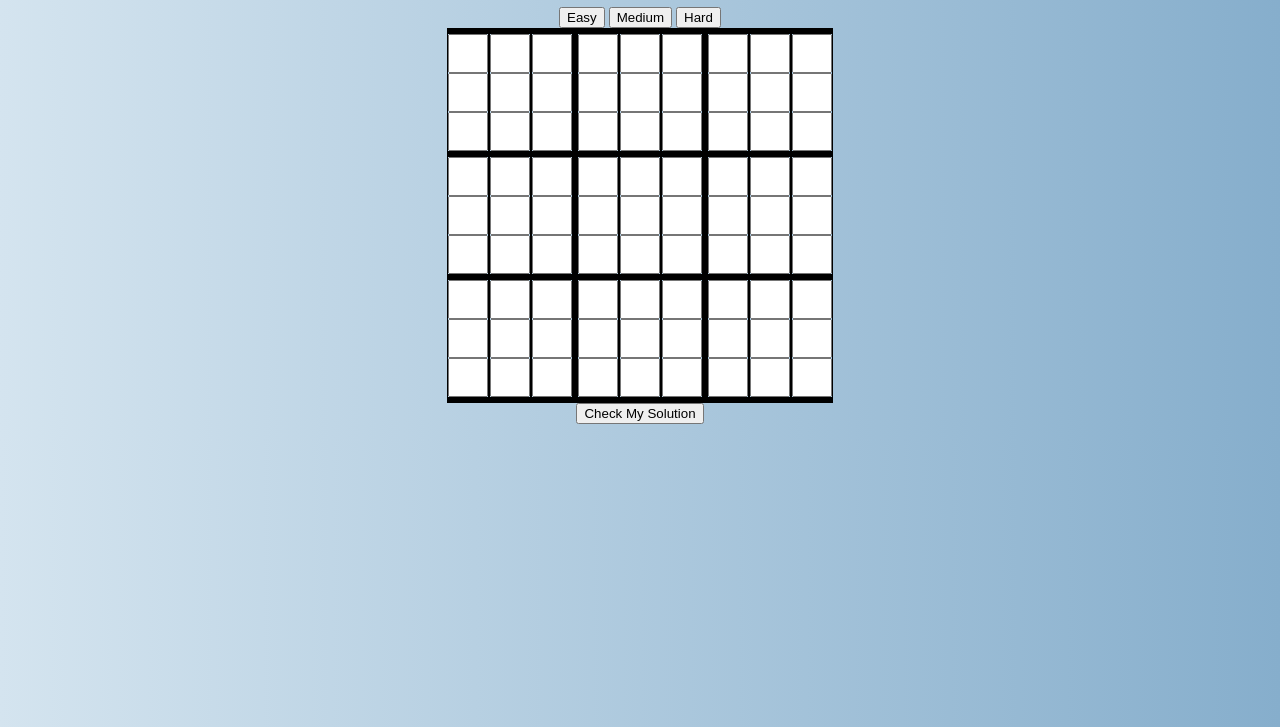
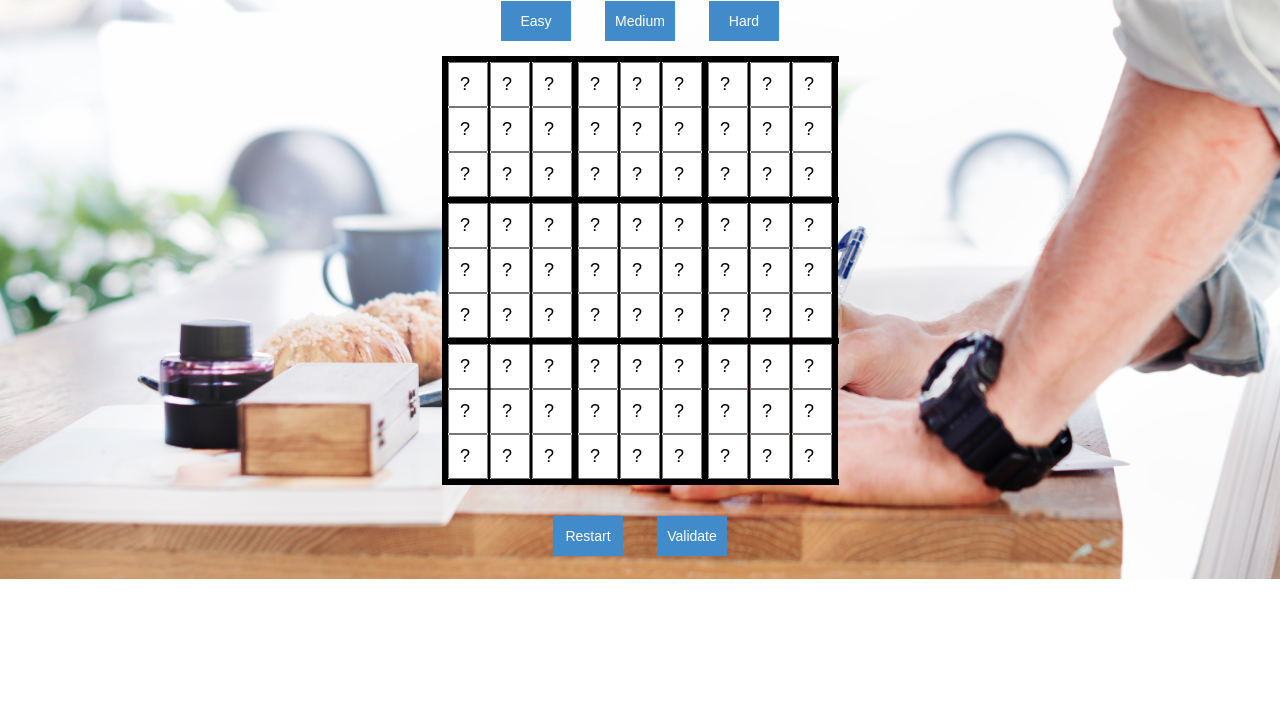
Before and after one commit to AroniasPrenovost/sudoku, a plain HTML site: page index.html in a window 1280 px wide. Shown: the part 73-800 px from the top of the page. Drawn offline with nearby package versions, Linux system fonts and the light colour scheme.

Commit message:
added entry parameters, reset buttons and general functionality

```diff
--- a/index.css
+++ b/index.css
@@ -1,14 +1,31 @@
 /* body */
 body {
-background: rgba(212,228,239,1);
-background: -moz-linear-gradient(left, rgba(212,228,239,1) 0%, rgba(134,174,204,1) 100%);
-background: -webkit-gradient(left top, right top, color-stop(0%, rgba(212,228,239,1)), color-stop(100%, rgba(134,174,204,1)));
-background: -webkit-linear-gradient(left, rgba(212,228,239,1) 0%, rgba(134,174,204,1) 100%);
-background: -o-linear-gradient(left, rgba(212,228,239,1) 0%, rgba(134,174,204,1) 100%);
-background: -ms-linear-gradient(left, rgba(212,228,239,1) 0%, rgba(134,174,204,1) 100%);
-background: linear-gradient(to right, rgba(212,228,239,1) 0%, rgba(134,174,204,1) 100%);
-filter: progid:DXImageTransform.Microsoft.gradient( startColorstr='#d4e4ef', endColorstr='#86aecc', GradientType=1 );
-text-align: center
+  background-image: url("desk.jpg");
+    background-repeat: no-repeat;
+  background-size:cover;
+  text-align: center;
+}
+
+h1 {
+  margin-bottom:1px;
+}
+
+button {
+    background: #428BCA;
+    color: #fff;
+    font-family: Sans-serif;
+    font-size: 14px;
+    height: 40px;
+    width: 70px;
+    line-height: 20px;
+    margin:15px 15px;
+    text-align: center;
+    border: 0;
+    transition: all 0.3s ease 0s;
+}
+
+button:hover {
+  background: #3071A9
 }
 
 .divTable{
@@ -18,6 +35,10 @@ text-align: center
 input {
   padding:10px;
   width:16px;
+  font-size: 18px
+}
+input[type=text]:focus {
+  outline:none;
 }
 
 .divTableRow {
@@ -38,23 +59,36 @@ input {
 .divTableCell:nth-child(3), .divTableHead {
   border-right: 3px solid black;
 }
+.divTableCell:nth-child(6), .divTableHead {
+  border-right: 3px solid black;
+}
+.divTableCell:nth-child(9), .divTableHead {
+  border-right: 6px solid black;
+}
+.divTableCell:nth-child(1), .divTableHead {
+  border-left: 6px solid black;
+}
 .divTableCell:nth-child(4), .divTableHead {
   border-left: 3px solid black;
 }
-.divTableCell:nth-child(6), .divTableHead {
-  border-right: 3px solid black;
-}
+
 .divTableCell:nth-child(7), .divTableHead {
   border-left: 3px solid black;
 }
 
-
 .spacer {
-  width:920%;
+  width:844%;
 height:6px;
   background-color: black;
 }
 
+.vertspacer {
+  height:500px;
+  background-color:black;
+  width:6px;
+  float:left;
+  margin-right:10px;
+}
 
 .divTableHeading {
   background-color: #EEE;
--- a/index.html
+++ b/index.html
@@ -6,161 +6,130 @@
   <meta name="viewport" content="width=device-width, initial-scale=1">
   <meta name="keywords" content="">
   <meta name="description" content="">
-  <title>| Daily Sudoku Trainer</title>
-  <!-- stylesheet css -->
+  <title>| Sudoku Trainer</title>
   <link rel="stylesheet" href="index.css">
   <!-- google web font css -->
   <link href='http://fonts.googleapis.com/css?family=Raleway:400,300,600,700' rel='stylesheet' type='text/css'>
 </head>
 <body>
-  <div id="center-form">
   <h1>Sudoku Trainer</h1>
   <button type="button" id="myBtn1">Easy</button>
   <button type="button" id="myBtn2">Medium</button>
   <button type="button" id="myBtn3">Hard</button>
-    <script type="text/javascript">
-      document.getElementById('myBtn1').onclick = function() {
-        document.getElementById("inp1").value = "5";
-        document.getElementById('inp1').readOnly = true;
-        document.getElementById("inp6").value = "8";
-        document.getElementById('inp6').readOnly = true;
-        document.getElementById("inp32").value = "8";
-        document.getElementById('inp32').readOnly = true;
-        document.getElementById("inp33").value = "8";
-        document.getElementById('inp33').readOnly = true;
-        document.getElementById("inp71").value = "8";
-        document.getElementById('inp71').readOnly = true;
-        document.getElementById("inp59").value = "8";
-        document.getElementById('inp59').readOnly = true;
-      }
-      document.getElementById('myBtn2').onclick = function() {
-        document.getElementById("inp1").value = "5";
-        document.getElementById('inp1').readOnly = true;
-        document.getElementById("inp6").value = "8";
-        document.getElementById('inp6').readOnly = true;
-        document.getElementById("inp32").value = "8";
-        document.getElementById('inp32').readOnly = true;
-        document.getElementById("inp33").value = "8";
-        document.getElementById('inp33').readOnly = true;
-        document.getElementById("inp71").value = "8";
-        document.getElementById('inp71').readOnly = true;
-        document.getElementById("inp59").value = "8";
-        document.getElementById('inp59').readOnly = true;
-      }
-    </script>
-    <form>
+  <form id="myForm">
     <div class="divTable" style="width: 8%;">
       <div class="divTableBody">
         <div class="spacer"></div>
         <div class="divTableRow">
-            <div class="divTableCell"><input id="inp1" type="text"></div>
-            <div class="divTableCell"><input id="inp2" type="text"></div>
-            <div class="divTableCell"><input id="inp3" type="text"></div>
-            <div class="divTableCell"><input id="inp4" type="text"></div>
-            <div class="divTableCell"><input id="inp5" type="text"></div>
-            <div class="divTableCell"><input id="inp6" type="text"></div>
-            <div class="divTableCell"><input id="inp7" type="text"></div>
-            <div class="divTableCell"><input id="inp8" type="text"></div>
-            <div class="divTableCell"><input id="inp9" type="text"></div>
+        <div class="divTableCell"><input id="inp1" class="nmbonly" type="text"></div>
+          <div class="divTableCell"><input id="inp2" class="nmbonly" type="text"></div>
+          <div class="divTableCell"><input id="inp3" class="nmbonly" type="text"></div>
+          <div class="divTableCell"><input id="inp4" class="nmbonly" type="text"></div>
+          <div class="divTableCell"><input id="inp5" class="nmbonly" type="text"></div>
+          <div class="divTableCell"><input id="inp6" class="nmbonly" type="text"></div>
+          <div class="divTableCell"><input id="inp7" class="nmbonly" type="text"></div>
+          <div class="divTableCell"><input id="inp8" class="nmbonly" type="text"></div>
+          <div class="divTableCell"><input id="inp9" class="nmbonly" type="text"></div>
         </div>
         <div class="divTableRow">
-            <div class="divTableCell"> <input id="inp10" type="text"></div>
-            <div class="divTableCell"><input id="inp11" type="text"></div>
-            <div class="divTableCell"><input id="inp12" type="text"></div>
-            <div class="divTableCell"><input id="inp13" type="text"></div>
-            <div class="divTableCell"><input id="inp14" type="text"></div>
-            <div class="divTableCell"><input id="inp15" type="text"></div>
-            <div class="divTableCell"><input id="inp16" type="text"></div>
-            <div class="divTableCell"><input id="inp17" type="text"></div>
-            <div class="divTableCell"><input id="inp18" type="text"></div>
+          <div class="divTableCell"> <input id="inp10" class="nmbonly" type="text"></div>
+          <div class="divTableCell"><input id="inp11" class="nmbonly" type="text"></div>
+          <div class="divTableCell"><input id="inp12" class="nmbonly" type="text"></div>
+          <div class="divTableCell"><input id="inp13" class="nmbonly" type="text"></div>
+          <div class="divTableCell"><input id="inp14" class="nmbonly" type="text"></div>
+          <div class="divTableCell"><input id="inp15" class="nmbonly" type="text"></div>
+          <div class="divTableCell"><input id="inp16" class="nmbonly" type="text"></div>
+          <div class="divTableCell"><input id="inp17" class="nmbonly" type="text"></div>
+          <div class="divTableCell"><input id="inp18" class="nmbonly" type="text"></div>
         </div>
         <div class="divTableRow">
-            <div class="divTableCell"><input id="inp19" type="text"></div>
-
-            <div class="divTableCell"><input id="inp20" type="text"></div>
-            <div class="divTableCell"><input id="inp21" type="text"></div>
-            <div class="divTableCell"><input id="inp22" type="text"></div>
-            <div class="divTableCell"><input id="inp23" type="text"></div>
-            <div class="divTableCell"><input id="inp24" type="text"></div>
-            <div class="divTableCell"><input id="inp25" type="text"></div>
-            <div class="divTableCell"><input id="inp26" type="text"></div>
-            <div class="divTableCell"><input id="inp27" type="text"></div>
+          <div class="divTableCell"><input id="inp19" class="nmbonly" type="text"></div>
+          <div class="divTableCell"><input id="inp20" class="nmbonly" type="text"></div>
+          <div class="divTableCell"><input id="inp21" class="nmbonly"  type="text"></div>
+          <div class="divTableCell"><input id="inp22" class="nmbonly" type="text"></div>
+          <div class="divTableCell"><input id="inp23" class="nmbonly" type="text"></div>
+          <div class="divTableCell"><input id="inp24" class="nmbonly" type="text"></div>
+          <div class="divTableCell"><input id="inp25" class="nmbonly" type="text"></div>
+          <div class="divTableCell"><input id="inp26" class="nmbonly" type="text"></div>
+          <div class="divTableCell"><input id="inp27" class="nmbonly" type="text"></div>
         </div>
         <div class="spacer"></div>
         <div class="divTableRow">
-            <div class="divTableCell"><input id="inp28" type="text"></div>
-            <div class="divTableCell"><input id="inp29" type="text"></div>
-            <div class="divTableCell"><input id="inp30" type="text"></div>
-            <div class="divTableCell"><input id="inp31" type="text"></div>
-            <div class="divTableCell"><input id="inp32" type="text"></div>
-            <div class="divTableCell"><input id="inp33" type="text"></div>
-            <div class="divTableCell"><input id="inp34" type="text"></div>
-            <div class="divTableCell"><input id="inp35" type="text"></div>
-            <div class="divTableCell"><input id="inp36" type="text"></div>
+          <div class="divTableCell"><input id="inp28" class="nmbonly" type="text"></div>
+          <div class="divTableCell"><input id="inp29" class="nmbonly" type="text"></div>
+          <div class="divTableCell"><input id="inp30" class="nmbonly" type="text"></div>
+          <div class="divTableCell"><input id="inp31" class="nmbonly" type="text"></div>
+          <div class="divTableCell"><input id="inp32" class="nmbonly" type="text"></div>
+          <div class="divTableCell"><input id="inp33" class="nmbonly" type="text"></div>
+          <div class="divTableCell"><input id="inp34" class="nmbonly" type="text"></div>
+          <div class="divTableCell"><input id="inp35" class="nmbonly" type="text"></div>
+          <div class="divTableCell"><input id="inp36" class="nmbonly" type="text"></div>
         </div>
         <div class="divTableRow">
-            <div class="divTableCell"><input id="inp37" type="text"></div>
-            <div class="divTableCell"><input id="inp38" type="text"></div>
-            <div class="divTableCell"><input id="inp39" type="text"></div>
-            <div class="divTableCell"><input id="inp40" type="text"></div>
-            <div class="divTableCell"><input id="inp41" type="text"></div>
-            <div class="divTableCell"><input id="inp42" type="text"></div>
-            <div class="divTableCell"><input id="inp43" type="text"></div>
-            <div class="divTableCell"><input id="inp44" type="text"></div>
-            <div class="divTableCell"><input id="inp45" type="text"></div>
+          <div class="divTableCell"><input id="inp37" class="nmbonly" type="text"></div>
+          <div class="divTableCell"><input id="inp38" class="nmbonly" type="text"></div>
+          <div class="divTableCell"><input id="inp39" class="nmbonly" type="text"></div>
+          <div class="divTableCell"><input id="inp40" class="nmbonly" type="text"></div>
+          <div class="divTableCell"><input id="inp41" class="nmbonly" type="text"></div>
+          <div class="divTableCell"><input id="inp42" class="nmbonly" type="text"></div>
+          <div class="divTableCell"><input id="inp43" class="nmbonly" type="text"></div>
+          <div class="divTableCell"><input id="inp44" class="nmbonly" type="text"></div>
+          <div class="divTableCell"><input id="inp45" class="nmbonly" type="text"></div>
         </div>
         <div class="divTableRow">
-            <div class="divTableCell"><input id="inp46" type="text"></div>
-            <div class="divTableCell"><input id="inp47" type="text"></div>
-            <div class="divTableCell"><input id="inp48" type="text"></div>
-            <div class="divTableCell"><input id="inp49" type="text"></div>
-            <div class="divTableCell"><input id="inp50" type="text"></div>
-            <div class="divTableCell"><input id="inp51" type="text"></div>
-            <div class="divTableCell"><input id="inp52" type="text"></div>
-            <div class="divTableCell"><input id="inp53" type="text"></div>
-            <div class="divTableCell"><input id="inp54" type="text"></div>
+          <div class="divTableCell"><input id="inp46" class="nmbonly" type="text"></div>
+          <div class="divTableCell"><input id="inp47" class="nmbonly" type="text"></div>
+          <div class="divTableCell"><input id="inp48" class="nmbonly" type="text"></div>
+          <div class="divTableCell"><input id="inp49" class="nmbonly" type="text"></div>
+          <div class="divTableCell"><input id="inp50" class="nmbonly" type="text"></div>
+          <div class="divTableCell"><input id="inp51" class="nmbonly" type="text"></div>
+          <div class="divTableCell"><input id="inp52" class="nmbonly" type="text"></div>
+          <div class="divTableCell"><input id="inp53" class="nmbonly" type="text"></div>
+          <div class="divTableCell"><input id="inp54" class="nmbonly" type="text"></div>
         </div>
         <div class="spacer"></div>
         <div class="divTableRow">
-            <div class="divTableCell"><input id="inp55" type="text"></div>
-            <div class="divTableCell"><input id="inp56" type="text"></div>
-            <div class="divTableCell"><input id="inp57" type="text"></div>
-            <div class="divTableCell"><input id="inp58" type="text"></div>
-            <div class="divTableCell"><input id="inp59" type="text"></div>
-            <div class="divTableCell"><input id="inp60" type="text"></div>
-            <div class="divTableCell"><input id="inp61" type="text">  </div>
-            <div class="divTableCell"><input id="inp62" type="text"></div>
-            <div class="divTableCell"><input id="inp63" type="text"></div>
+          <div class="divTableCell"><input id="inp55" class="nmbonly" type="text"></div>
+          <div class="divTableCell"><input id="inp56" class="nmbonly" type="text"></div>
+          <div class="divTableCell"><input id="inp57" class="nmbonly" type="text"></div>
+          <div class="divTableCell"><input id="inp58" class="nmbonly" type="text"></div>
+          <div class="divTableCell"><input id="inp59" class="nmbonly" type="text"></div>
+          <div class="divTableCell"><input id="inp60" class="nmbonly" type="text"></div>
+          <div class="divTableCell"><input id="inp61" class="nmbonly" type="text"></div>
+          <div class="divTableCell"><input id="inp62" class="nmbonly" type="text"></div>
+          <div class="divTableCell"><input id="inp63" class="nmbonly" type="text"></div>
         </div>
         <div class="divTableRow">
-            <div class="divTableCell"><input id="inp64" type="text"></div>
-            <div class="divTableCell"><input id="inp65" type="text"></div>
-            <div class="divTableCell"><input id="inp66" type="text"></div>
-            <div class="divTableCell"><input id="inp67" type="text"></div>
-            <div class="divTableCell"><input id="inp68" type="text"></div>
-            <div class="divTableCell"><input id="inp69" type="text"></div>
-            <div class="divTableCell"><input id="inp70" type="text"></div>
-            <div class="divTableCell"><input id="inp71" type="text"></div>
-            <div class="divTableCell"><input id="inp72" type="text"></div>
+          <div class="divTableCell"><input id="inp64" class="nmbonly" type="text"></div>
+          <div class="divTableCell"><input id="inp65" class="nmbonly" type="text"></div>
+          <div class="divTableCell"><input id="inp66" class="nmbonly" type="text"></div>
+          <div class="divTableCell"><input id="inp67" class="nmbonly" type="text"></div>
+          <div class="divTableCell"><input id="inp68" class="nmbonly" type="text"></div>
+          <div class="divTableCell"><input id="inp69" class="nmbonly" type="text"></div>
+          <div class="divTableCell"><input id="inp70" class="nmbonly" type="text"></div>
+          <div class="divTableCell"><input id="inp71" class="nmbonly" type="text"></div>
+          <div class="divTableCell"><input id="inp72" class="nmbonly" type="text"></div>
         </div>
         <div class="divTableRow">
-            <div class="divTableCell"><input id="inp73" type="text"></div>
-            <div class="divTableCell"><input id="inp74" type="text"></div>
-            <div class="divTableCell"><input id="inp75" type="text"></div>
-            <div class="divTableCell"><input id="inp76" type="text"></div>
-            <div class="divTableCell"><input id="inp77" type="text"></div>
-            <div class="divTableCell"><input id="inp78" type="text"></div>
-            <div class="divTableCell"><input id="inp79" type="text"></div>
-            <div class="divTableCell"><input id="inp80" type="text"></div>
-            <div class="divTableCell"><input id="inp81" type="text"></div>
+          <div class="divTableCell"><input id="inp73" class="nmbonly" type="text"></div>
+          <div class="divTableCell"><input id="inp74" class="nmbonly" type="text"></div>
+          <div class="divTableCell"><input id="inp75" class="nmbonly" type="text"></div>
+          <div class="divTableCell"><input id="inp76" class="nmbonly" type="text"></div>
+          <div class="divTableCell"><input id="inp77" class="nmbonly" type="text"></div>
+          <div class="divTableCell"><input id="inp78" class="nmbonly" type="text"></div>
+          <div class="divTableCell"><input id="inp79" class="nmbonly" type="text"></div>
+          <div class="divTableCell"><input id="inp80" class="nmbonly" type="text"></div>
+          <div class="divTableCell"><input id="inp81" class="nmbonly" type="text"></div>
         </div>
         <div class="spacer"></div>
       </div>
     </div>
-      <button type="button" id="myBtn">Check My Solution</button>
     <p id="demo"></p>
   </form>
-  </div>
+  <script src="https://ajax.googleapis.com/ajax/libs/jquery/1.11.1/jquery.min.js"></script>
+  <button type="reset" id="reset" value="Reset">Restart</button>
+  <button type="button" id="myBtn">Validate</button>
   <script src="index.js"></script>
+    <script src="jquery.js"></script>
 </body>
 </html>
--- /dev/null
+++ b/jquery.js
@@ -0,0 +1,18 @@
+// fills default question mark fields on page load
+$("document").ready(function() {
+  $("input").val("?")
+  $("input").prop("readonly", true);
+})
+// resets form field data sans readonly fields
+$("#reset").click(function(){
+  $("input").each(function(){
+    if($(this).is("[readonly]") == false) {
+      $(this).val(null);
+    }
+  });
+});
+// only allows numbers to remain in input
+$(".nmbonly").on("change keyup", function() {
+  var sanitized = $(this).val().replace(/[^0-9]/g, '');
+  $(this).val(sanitized);
+});
```
Also changed, not shown: index.js (+49 -13 lines), desk.jpg (added), 2 other files. Lines whose indentation alone changed are shown as unchanged.
